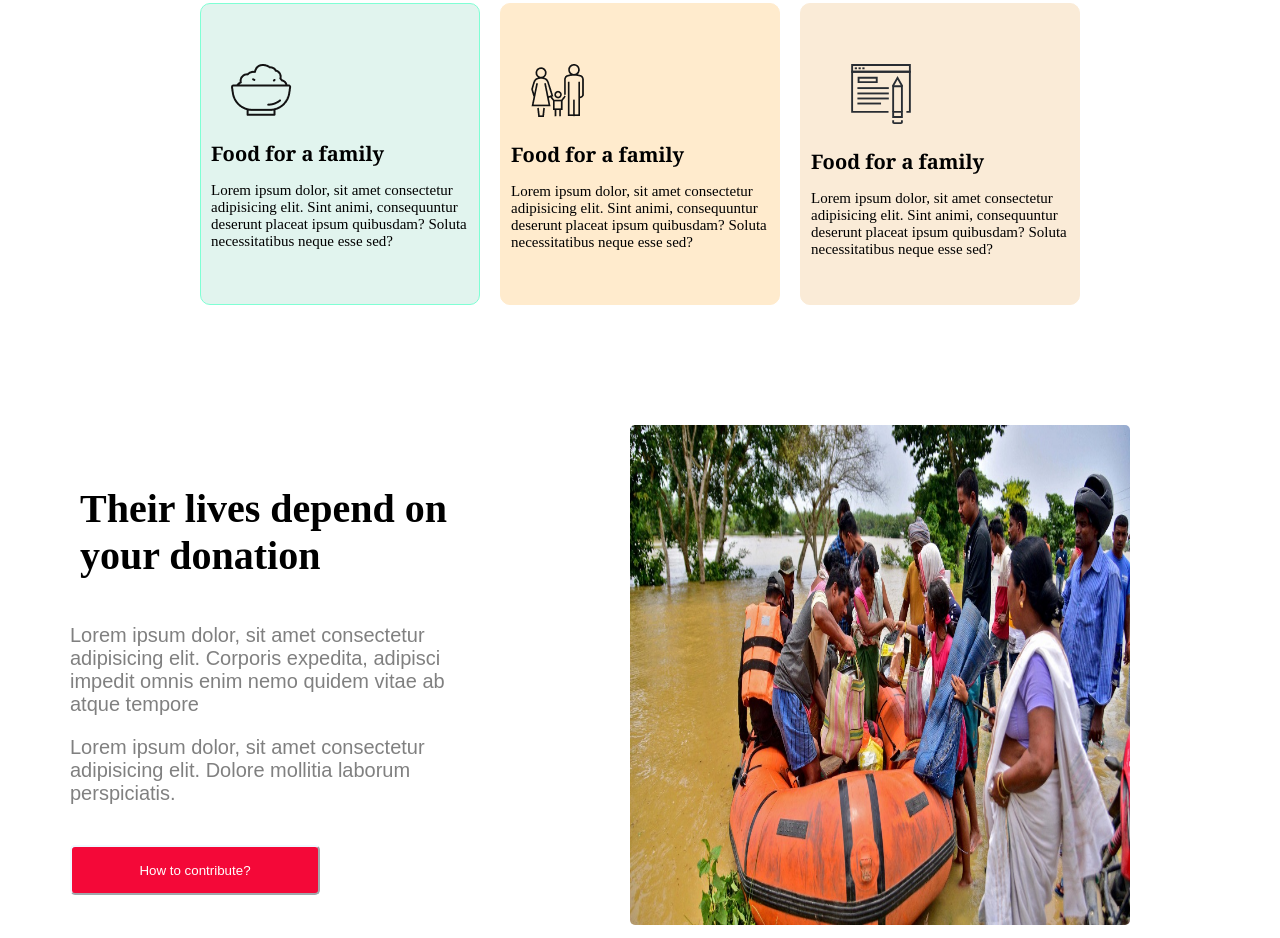
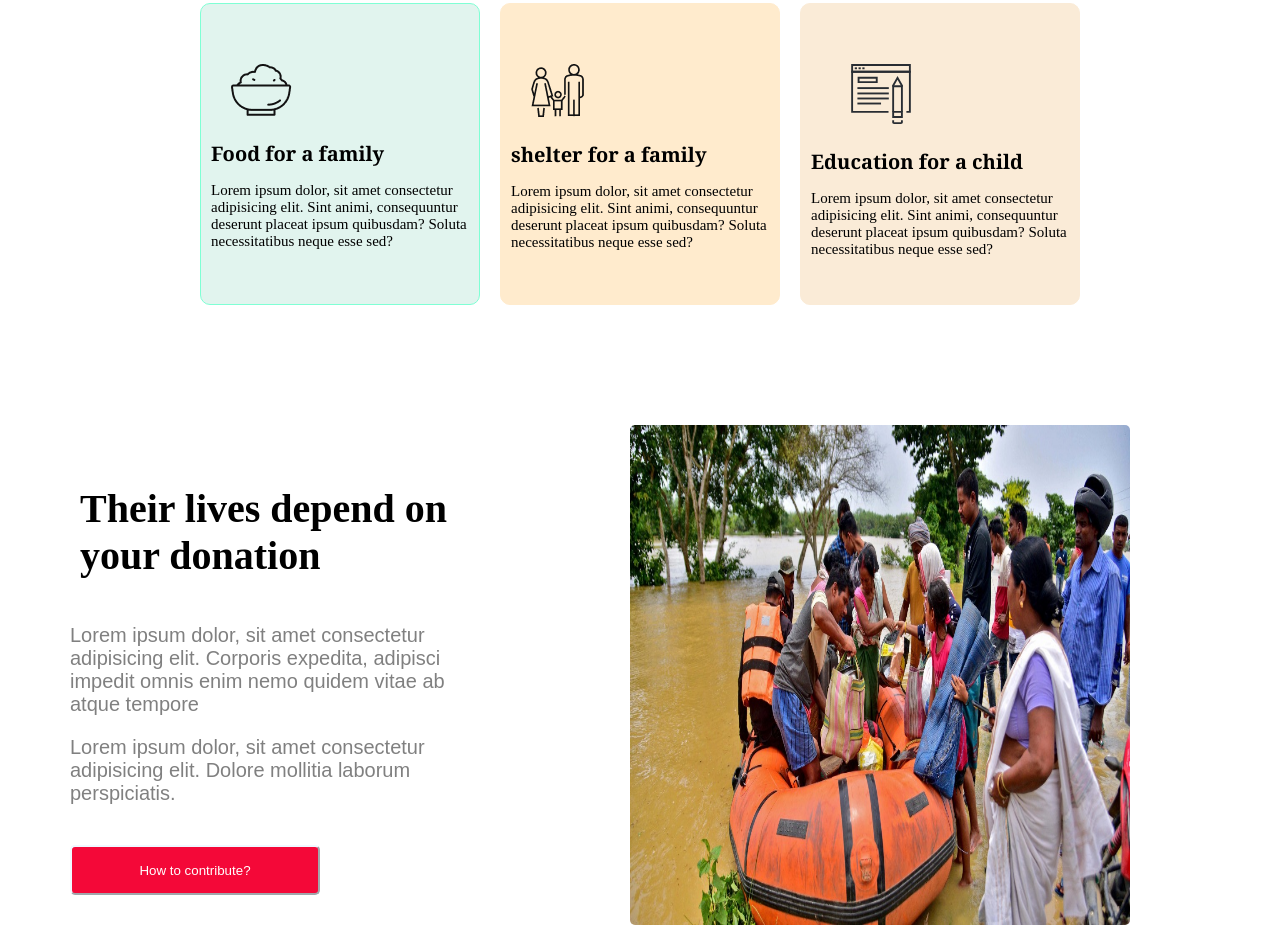
Before and after one commit to SubrinaJhumur/donate-folder, a plain HTML site: page index.html in a window 1280 px wide. Shown: the part 1571-2509 px from the top of the page. Drawn offline with Linux system fonts and the light colour scheme.

Commit message:
final commit

```diff
--- a/index.html
+++ b/index.html
@@ -63,12 +63,12 @@
             </div>
             <div class="shelter-card">
                 <img class="shelter-image" src="shelter.png" alt="">
-                <h4 class="shelter-header">Food for a family</h4>
+                <h4 class="shelter-header">shelter for a family</h4>
                 <p class="shelter-para">Lorem ipsum dolor, sit amet consectetur adipisicing elit. Sint animi, consequuntur deserunt placeat ipsum quibusdam? Soluta necessitatibus neque esse sed?</p>
             </div>
             <div class="edu-card">
                 <img class="edu-image" src="education.svg" alt="">
-                <h4 class="edu-header">Food for a family</h4>
+                <h4 class="edu-header">Education for a child</h4>
                 <p class="edu-para">Lorem ipsum dolor, sit amet consectetur adipisicing elit. Sint animi, consequuntur deserunt placeat ipsum quibusdam? Soluta necessitatibus neque esse sed?</p>
             </div>
         </div>
```
